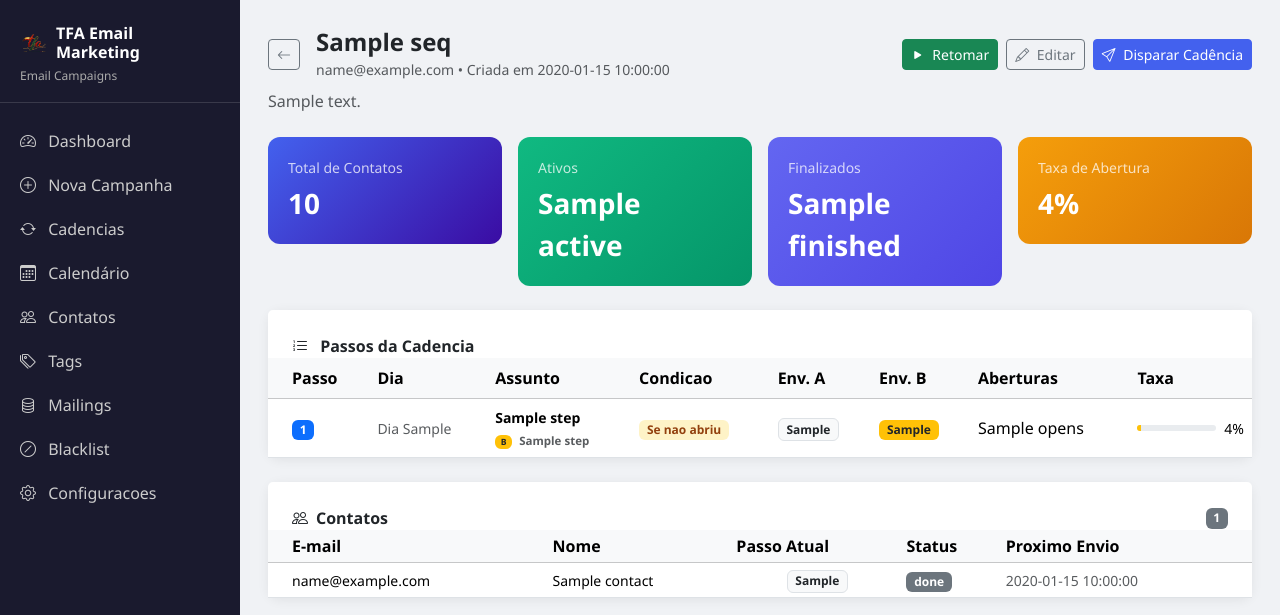
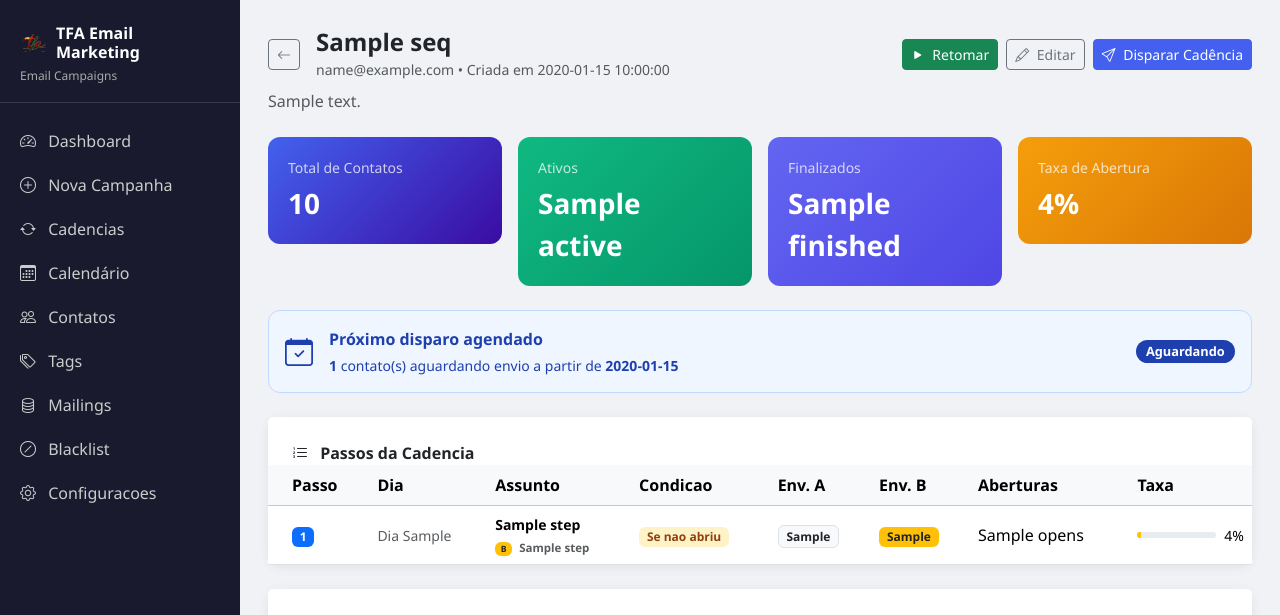
Before and after one commit to mentoriadathay-boop/ses-email-marketing, a Python web app: template templates/cadencia_detalhe.html in a window 1280 px wide. Shown: the top 615 px of the page. Run offline with Jinja, Linux system fonts and the light colour scheme; the template is opened without the code that fills it: most values are stand-ins (such as "Sample title", 1, 10 or a date in 2020); some libraries are stand-ins or nearby versions.

Commit message:
feat: banner disparo agendado e flash message com data

```diff
--- a/templates/cadencia_detalhe.html
+++ b/templates/cadencia_detalhe.html
@@ -58,6 +58,29 @@
     </div>
   </div>
 </div>
+
+{% if next_dispatch %}
+<div class="alert d-flex align-items-center gap-3 mb-4 py-3"
+     style="background:#eff6ff;border:1px solid #bfdbfe;color:#1e40af;border-radius:12px">
+  <i class="bi bi-calendar-check fs-3 flex-shrink-0"></i>
+  <div class="flex-fill">
+    <div class="fw-semibold">Próximo disparo agendado</div>
+    <div class="small mt-1">
+      <strong>{{ pending_count }}</strong> contato(s) aguardando envio a partir de
+      <strong>
+        {% if next_dispatch is string %}
+          {{ next_dispatch[:16] | replace('T', ' ') }}
+        {% else %}
+          {{ next_dispatch.strftime('%d/%m/%Y às %H:%M') }}
+        {% endif %}
+      </strong>
+    </div>
+  </div>
+  <span class="badge rounded-pill" style="background:#1e40af;font-size:.8rem;padding:.4em .8em">
+    Aguardando
+  </span>
+</div>
+{% endif %}
 
 <!-- Tabela de passos -->
 <div class="card mb-4">
```
Also changed, not shown: app.py (+11 -2 lines).
